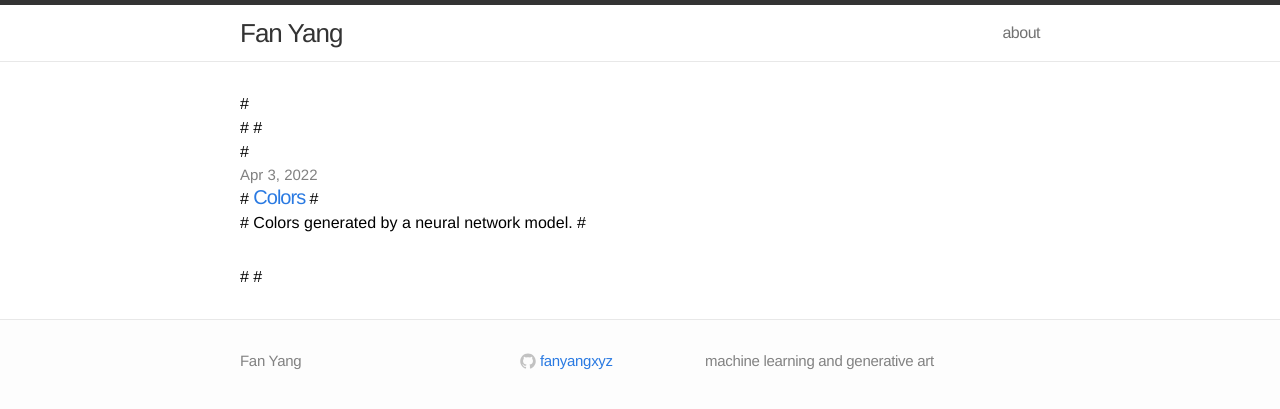
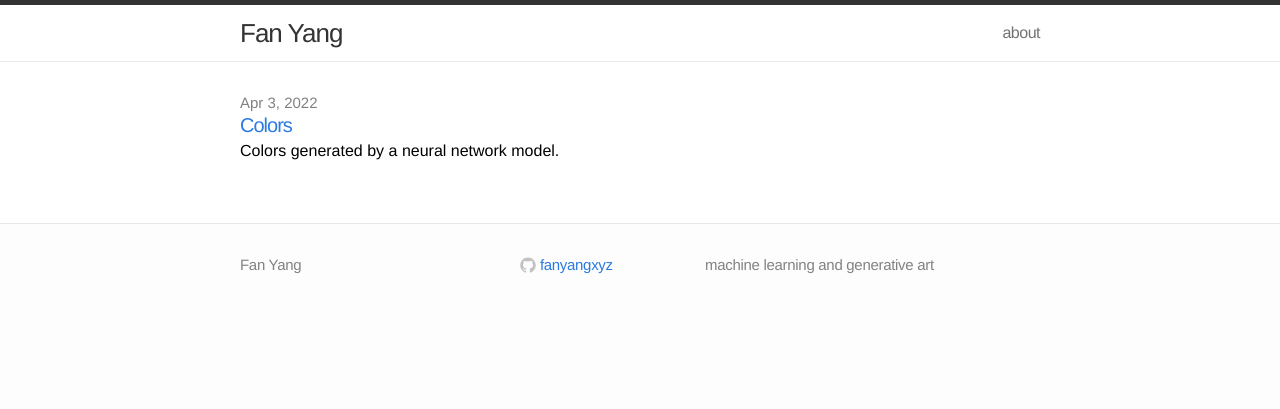
Before and after one commit to fanyangxyz/fanyangxyz.github.io, a Jekyll site: the page built from index.html, in a window 1280 px wide. Shown: the top 409 px of the page. Built offline with Jekyll 4.4.1, drawn with Linux system fonts in a browser that asks for light colours.

Commit message:
fix typos

```diff
--- a/index.html
+++ b/index.html
@@ -4,15 +4,15 @@ layout: default
 
 <div class="home">
 
-  #<ul class="posts">
-  #  {% for post in site.posts %}
-  #    <li>
-  #      <span class="post-date">{{ post.date | date: "%b %-d, %Y" }}</span>
-  #      <a class="post-link" href="{{ post.url | prepend: site.baseurl }}">{{ post.title }}</a>
-  #      <br>
-  #      {{ post.excerpt }}
-  #    </li>
-  #  {% endfor %}
-  #</ul>
+  <ul class="posts">
+    {% for post in site.posts %}
+      <li>
+        <span class="post-date">{{ post.date | date: "%b %-d, %Y" }}</span>
+        <a class="post-link" href="{{ post.url | prepend: site.baseurl }}">{{ post.title }}</a>
+        <br>
+        {{ post.excerpt }}
+      </li>
+    {% endfor %}
+  </ul>
 
 </div>
```
